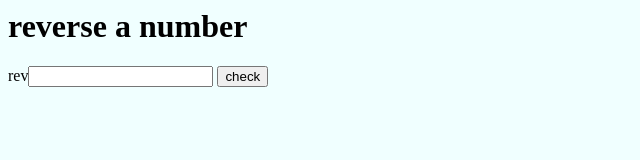
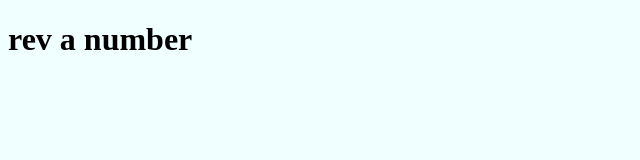
Before and after one commit to nikhila-123/javascript, a plain HTML site: page rev.html in a window 1280 px wide. Shown: the whole page, without its empty margins (0-640 px from the left). Drawn offline with Linux system fonts and the light colour scheme.

Commit message:
commit on master

```diff
--- a/rev.html
+++ b/rev.html
@@ -1,16 +1,18 @@
-<html>
+<!DOCTYPE html>
+<html lang="en">
 <head>
-    <script src="rev.js"></script>
-    </head>
-    <style>
-        body{
+    <meta charset="UTF-8">
+    <meta name="viewport" content="width=device-width, initial-scale=1.0">
+<style>
+     body{
             background-color: azure;
         }
     </style>
+    <title>reverse a number</title>
+    </head>
     <body>
-        <h1>reverse a number</h1>
-        rev<input type="text" >
-        <button onclick="rev(n)">check</button>
+        <h1>rev a number</h1>
+        <script src="rev.js"></script>
 
     </body>
 </html>
```
